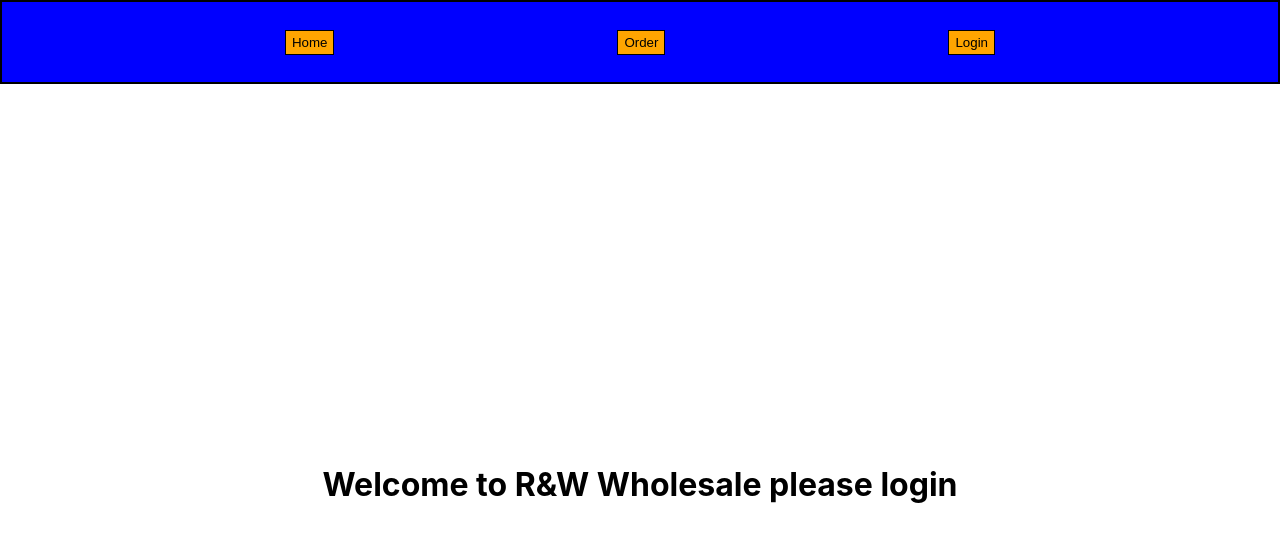
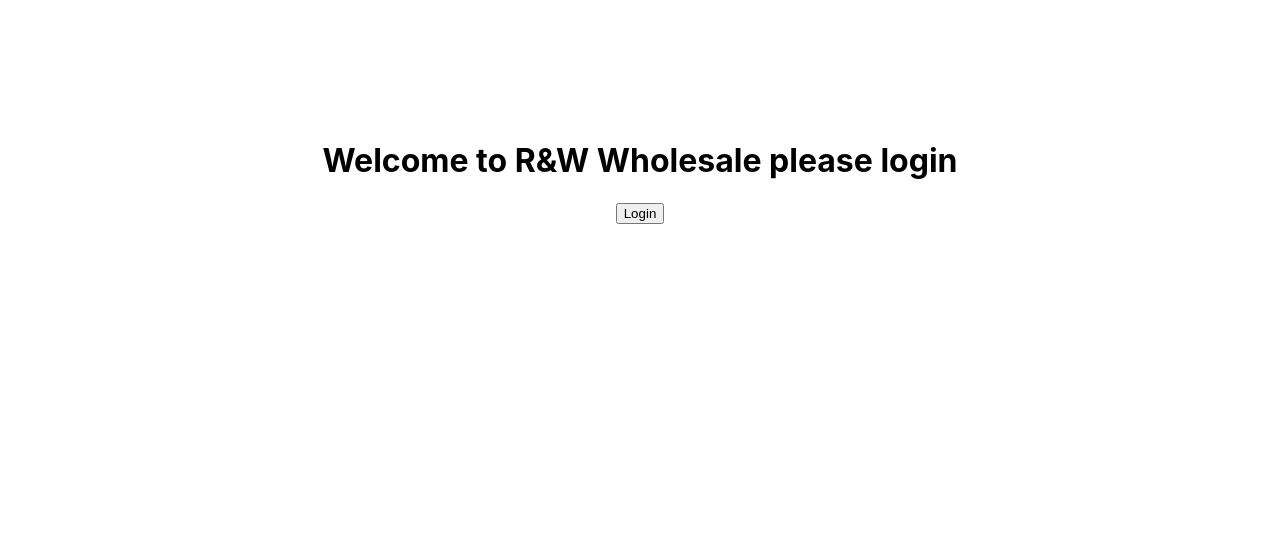
Before and after one commit to usmc1371nerd/rw-order-tracker, a React (Create React App) app: page / in a window 1280 px wide. Shown: the top 542 px of the page. Built offline with nearby package versions, Linux system fonts and the light colour scheme; what react-auth-kit would draw is missing.

Commit message:
change way to navigate no navbar

```diff
--- a/src/components/home.css
+++ b/src/components/home.css
@@ -1,6 +1,12 @@
 .title{
+    margin-top: 15vh;
     display: flex;
     align-items: center;
     justify-content: center;
-    height:100vh;
+
 }
+
+.login-btn {
+    display: flex;
+    justify-content: center;
+}
--- a/src/components/home.jsx
+++ b/src/components/home.jsx
@@ -1,14 +1,19 @@
 import React from 'react'
-import Header from './header'
 import './home.css'
 
 const home = () => {
   return (
     <div>
-        <Header/>
+
         <div className="title">
-       <h1>Welcome to R&W Wholesale please login</h1>
+       <h1>Welcome to R&W Wholesale please login </h1>
        </div>
+
+       <div className="login-btn">
+         <a href="./login"><button>Login</button></a>
+       </div>
+
+
 
         </div>
   )
--- a/src/components/login.jsx
+++ b/src/components/login.jsx
@@ -1,12 +1,14 @@
 import React from 'react'
-import Header from './header'
+
 
 const Login = () => {
   return (
     <div>
-      <Header/>
+
+ <a href="/"><button>Home</button></a>
 
 <h1>Login</h1>
+
 
 
 
--- a/src/components/order-form.jsx
+++ b/src/components/order-form.jsx
@@ -1,12 +1,11 @@
 import React from 'react'
-import Header from './header'
 
 const OrderForm = () => {
   return (
     <div>
-      <Header/>
 
       <h1>order-form</h1>
+      <a href="/"><button>Home</button></a>
 
     </div>
   )
```
